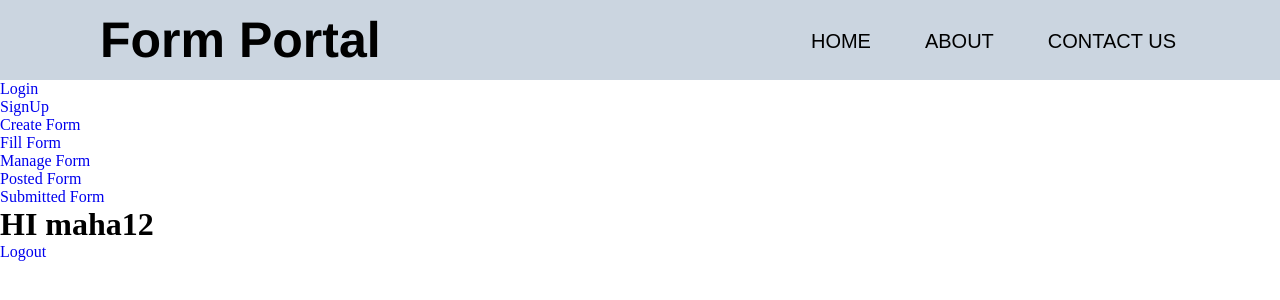
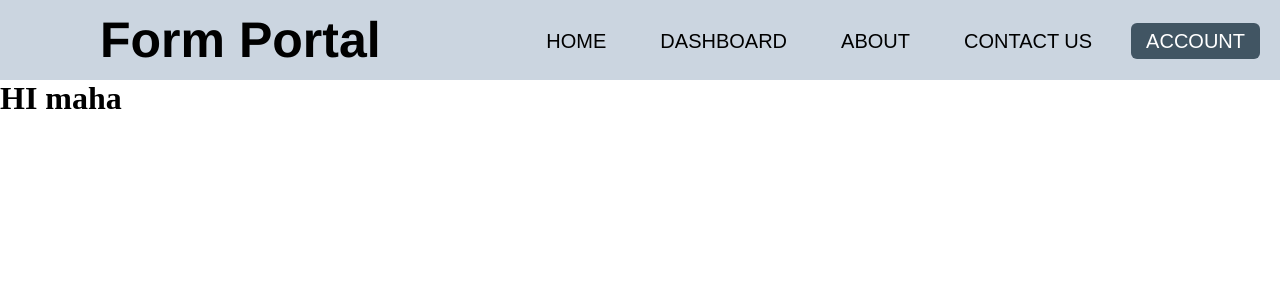
Before and after one commit to Nisharani26/FormPortal, a Flask app: page / in a window 1280 px wide. Shown: the top 300 px of the page. Run offline with Flask 3, Linux system fonts and the light colour scheme; a user stored in the database is signed in.

Commit message:
account job done

```diff
--- a/main.py
+++ b/main.py
@@ -105,5 +105,10 @@ def about():
 def contactus():
     return render_template('contactus.html')
 
+@app.route('/dashboard')
+def dashboard():
+    return render_template('dashboard.html')
+
+
 if (__name__=="__main__"):
     app.run(debug=True)
--- a/templates/index.html
+++ b/templates/index.html
@@ -1,35 +1,43 @@
 <!DOCTYPE html>
 <html lang="en">
 <head>
-    <meta charset="UTF-8" />
-    <meta name="viewport" content="width=device-width, initial-scale=1.0" />
+    <meta charset="UTF-8">
+    <meta name="viewport" content="width=device-width, initial-scale=1.0">
     <title>Document</title>
-    <link rel="stylesheet" href="indexstyle.css" />
-    <link
-      rel="stylesheet"
-      href="https://cdnjs.cloudflare.com/ajax/libs/font-awesome/4.7.0/css/font-awesome.min.css"
-    />
+    <link rel="stylesheet" href="indexstyle.css">
+    <link rel="stylesheet" href="https://cdnjs.cloudflare.com/ajax/libs/font-awesome/4.7.0/css/font-awesome.min.css">
+
 </head>
 <body>
+
     <nav>
    <label class="logo">Form Portal</label>
     <ul>
-        <li><a class="active" href="/home">Home</a></li>
-        <li><a class="active" href="/about">About</a></li>
-        <li><a class="active" href="/contactus">Contact Us</a></li>
+    <li ><a class="active" href="/home">Home</a></li>
     <li>
-          <a class="active" href="#"><i class="fas fa-user-circle"></i></a>
+        <div class="dashop">
+            <a  class="active" href="/dashboard">DashBoard</a>
+            <div class="dashid">
+
+            </div>
+        </div>
+
+    </li>
+    <li ><a class="active" href="/about">About</a></li>
+    <li ><a class="active" href="/contactus">Contact Us</a></li>
+    <li>
+        <div class="acop">
+            <a class="active" id="accounttab" href="#"  >Account</a>
+            <div class="acop" id="acopid" >
+               <a href="/login">Login</a>
+               <a href="/signup">SignUp</a>
+           </div>
+      </div>
     </li>
     </ul>
+
     </nav>
-    <li><a href="/login">Login</a></li>
-    <li><a href="/signup">SignUp</a></li>
-    <li><a href="/createform">Create Form</a></li>
-    <li><a href="/fillform">Fill Form</a></li>
-    <li><a href="/manageform">Manage Form</a></li>
-    <li><a href="/postedform">Posted Form</a></li>
-    <li><a href="/submittedform">Submitted Form</a></li>
-    <h1>HI {{session["username"]}}</h1>
-    <a href="/logout">Logout</a>
+
+<h1>HI  {{session["name"]}}</h1>
 </body>
 </html>
--- a/templates/indexstyle.css
+++ b/templates/indexstyle.css
@@ -41,3 +41,36 @@ nav ul li a:hover{
       font-weight:normal;
       text-transform: uppercase;
   }
+  #accounttab{
+     background-color: #415563;
+     color: white;
+  }
+  #accounttab:hover{
+      background-color: rgb(84, 124, 142);
+      color: black;
+      transition: .5s;
+  }
+  #acopid a{
+      display: block;
+      width: 130px;
+      background-color: #a0a5ab;
+      color: rgb(1, 1, 1);
+      padding-left: 40px;
+      padding-top: 30px;
+      padding-right: 25px;
+      padding-bottom: 10px;
+  }
+
+  #acopid{
+      position: absolute;
+      display:none;
+  }
+
+  #acopid a:hover{
+      background-color:#b8c2c8 ;
+      box-shadow: 2px 2px black;
+  }
+
+  .acop:hover #acopid{
+      display: block;
+  }
```
Lines whose indentation alone changed are shown as unchanged.
